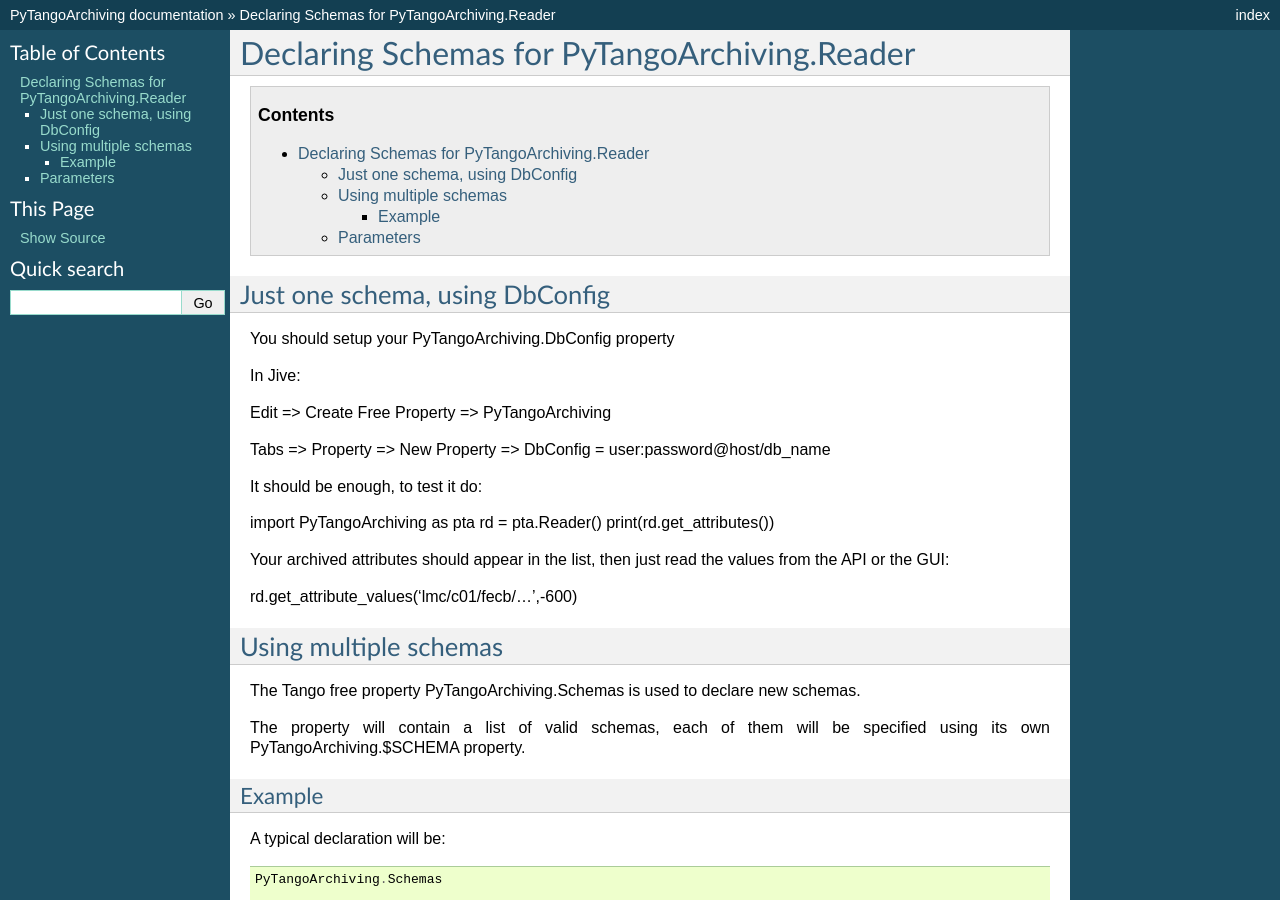
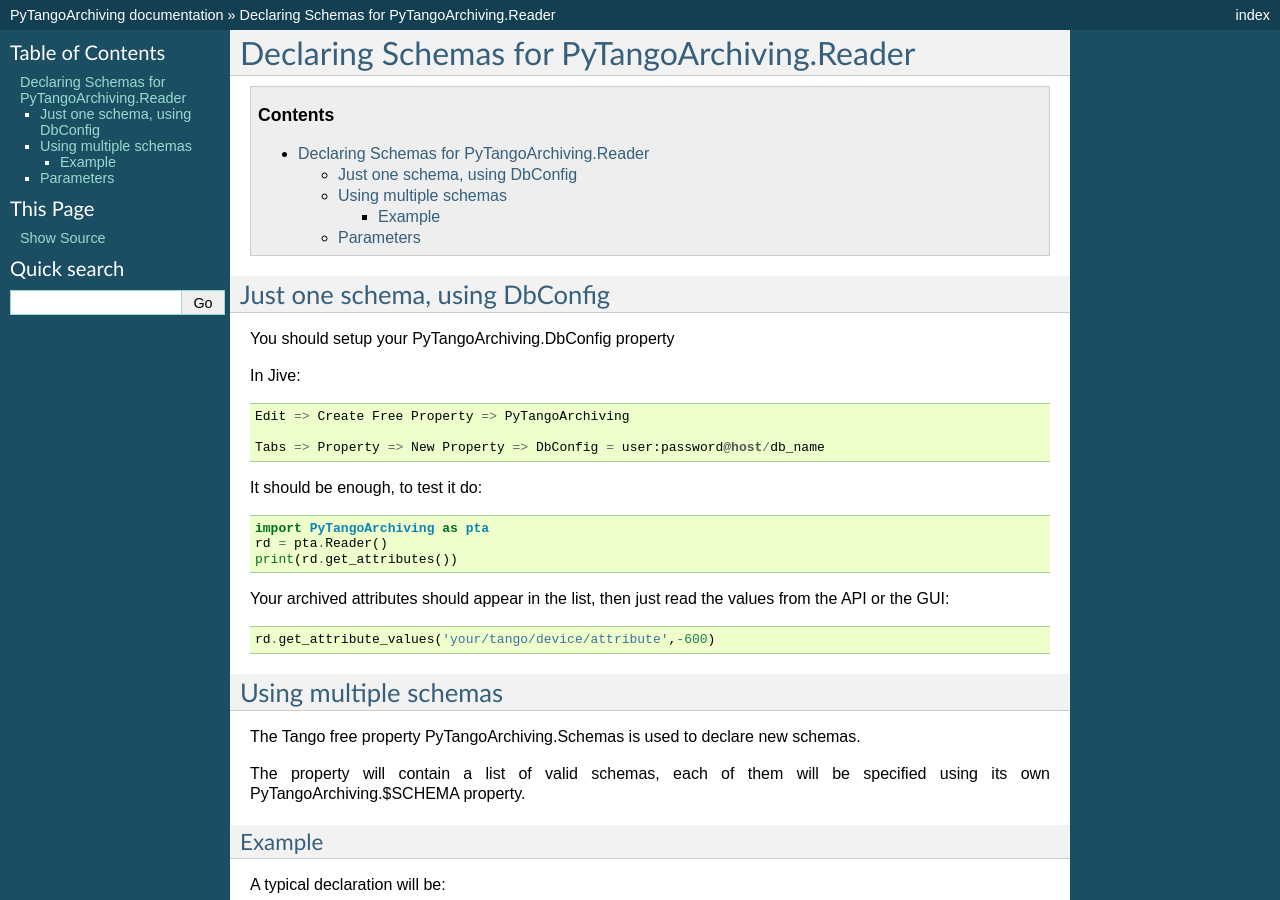
Before and after one commit to tango-controls/PyTangoArchiving, a Sphinx documentation site: the page built from doc/ReaderSchemas.rst, in a window 1280 px wide and 900 px high. Built offline with Sphinx 7.4.7, drawn with Linux system fonts in a browser that asks for light colours.

Commit message:
Update ReaderSchemas.rst

```diff
--- a/doc/ReaderSchemas.rst
+++ b/doc/ReaderSchemas.rst
@@ -8,24 +8,22 @@
 
 You should setup your PyTangoArchiving.DbConfig property
 
-In Jive:
+In Jive::
 
-Edit => Create Free Property => PyTangoArchiving
+  Edit => Create Free Property => PyTangoArchiving
 
-Tabs => Property => New Property => DbConfig = user:password@host/db_name
+  Tabs => Property => New Property => DbConfig = user:password@host/db_name
 
-It should be enough, to test it do:
+It should be enough, to test it do::
 
-
-import PyTangoArchiving as pta
-rd = pta.Reader()
-print(rd.get_attributes())
-
+  import PyTangoArchiving as pta
+  rd = pta.Reader()
+  print(rd.get_attributes())
 
 Your archived attributes should appear in the list, then just read the values from
-the API or the GUI:
+the API or the GUI::
 
-rd.get_attribute_values('lmc/c01/fecb/…',-600)
+  rd.get_attribute_values('your/tango/device/attribute',-600)
 
 Using multiple schemas
 ----------------------
```
